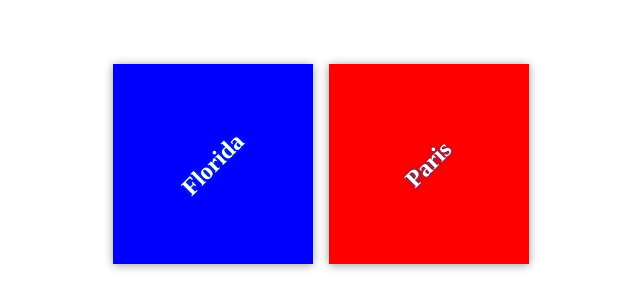
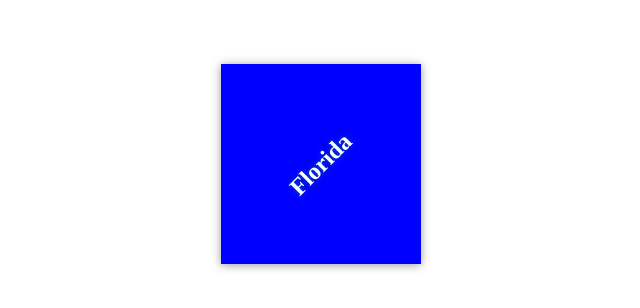
Before and after one commit to bachir1102/my-travel-plants, a plain HTML site: page index.html in a window 1280 px wide. Shown: the part 236-544 px from the top of the page, without its empty margins (319-959 px from the left). Drawn offline with Linux system fonts and the light colour scheme; files that its build step writes are made by us from their sources.

Commit message:
delet div

```diff
--- a/index.html
+++ b/index.html
@@ -14,9 +14,7 @@
 		        <h2>Florida</h2>
 		    </div>
 
-		    <div class="destination" id="paris">
-		        <h2>Paris</h2>
-		   </div>
+
         </div>
     </div>
 
```
